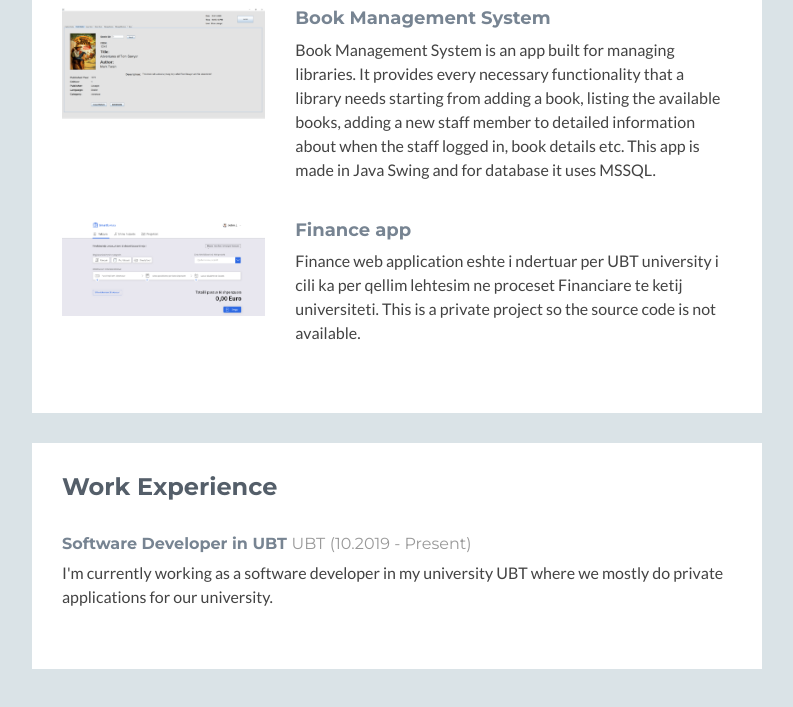
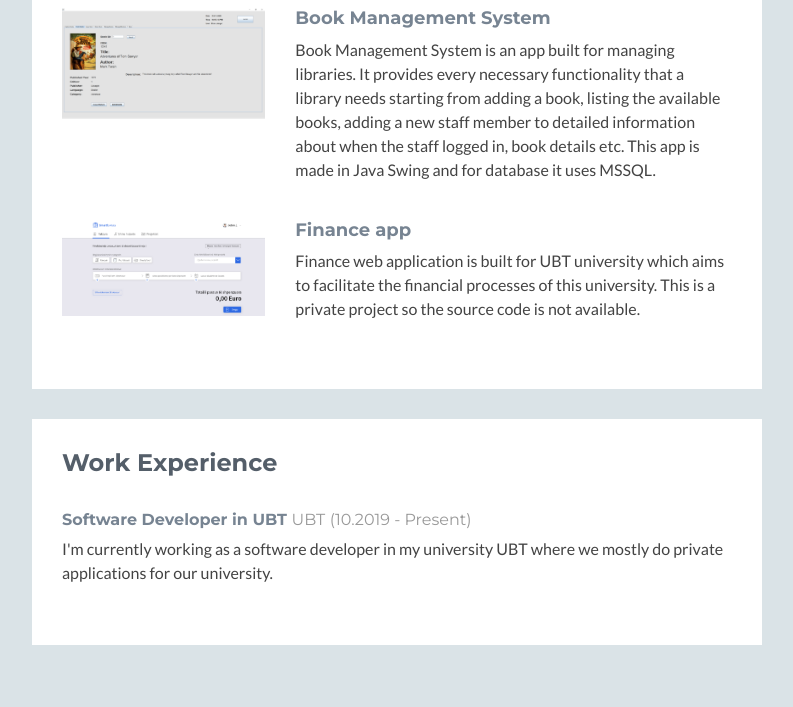
Before and after one commit to taulantdema/My-Portfolio, a plain HTML site: page index.html in a window 1280 px wide. Shown: the part 2337-3044 px from the top of the page, without its empty margins (53-846 px from the left). Drawn offline with nearby package versions, Linux system fonts and the light colour scheme; no server answers; a script that the page names is missing; some icons are missing.

Commit message:
3rd commit

```diff
--- a/index.html
+++ b/index.html
@@ -131,9 +131,8 @@
                                 <div class="desc col-md-8 col-12">
                                     <h3 class="title"><a href="#" target="_blank">Finance app</a></h3>
                                     <p class="mb-2">
-                                        Finance web application eshte i ndertuar per UBT university i cili ka per qellim lehtesim ne proceset Financiare te ketij universiteti.
+                                        Finance web application is built for UBT university which aims to facilitate the financial processes of this university. This is a private project so the source code is not available.
 
-                                        This is a private project so the source code is not available.
                                     </p>
                                 </div>
                             </div>
```
